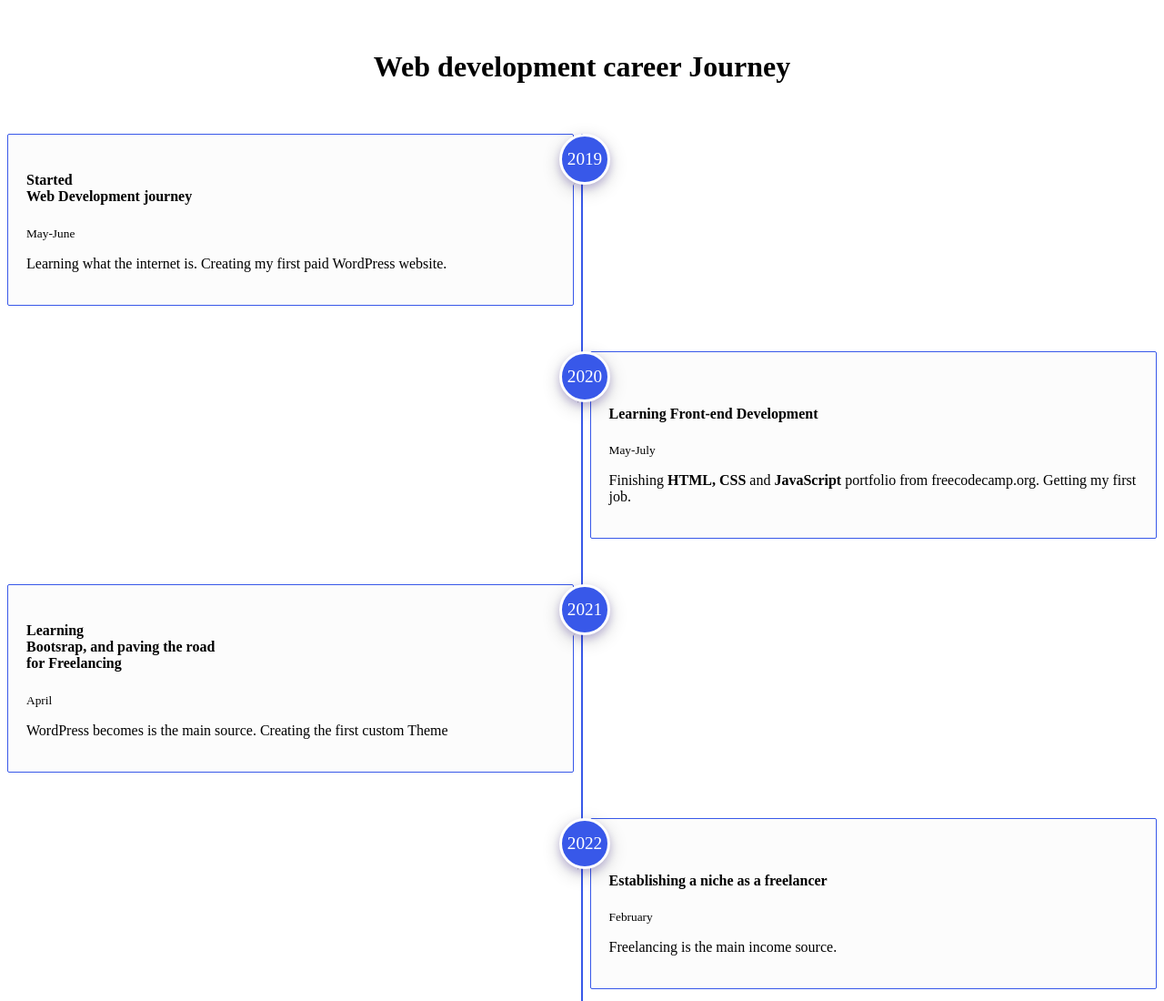
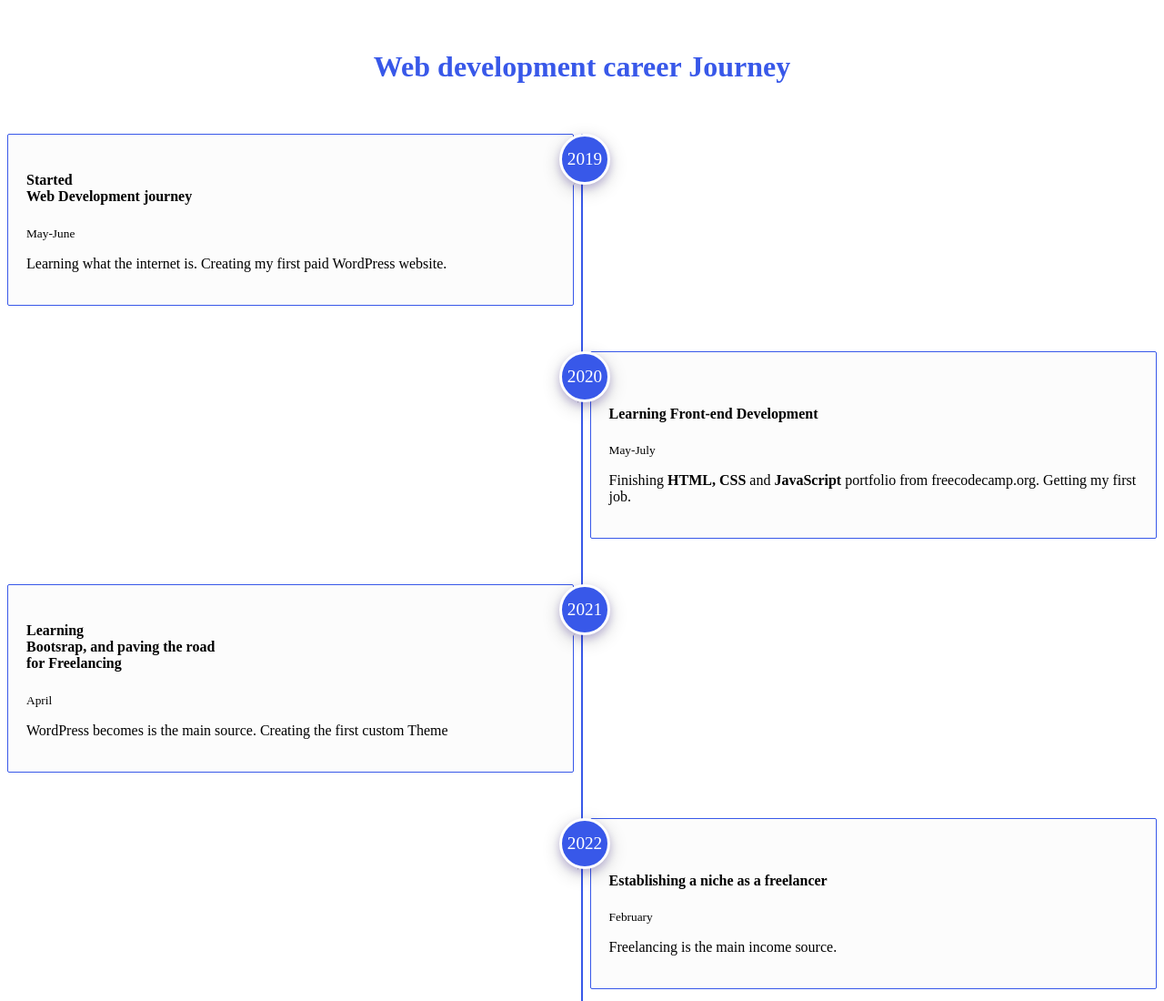
Before and after one commit to luc-constantin/Personal-Web-Development-Timeline, a plain HTML site: page index.html in a window 1280 px wide. Shown: the top 1100 px of the page at 91% size. Drawn offline with Linux system fonts and the light colour scheme.

Commit message:
Update styles.css

```diff
--- a/styles.css
+++ b/styles.css
@@ -2,6 +2,7 @@
 h1 {
   text-align: center;
   margin: 55px;
+  color: #3858e9;
 }
 
 .timeline {
```
